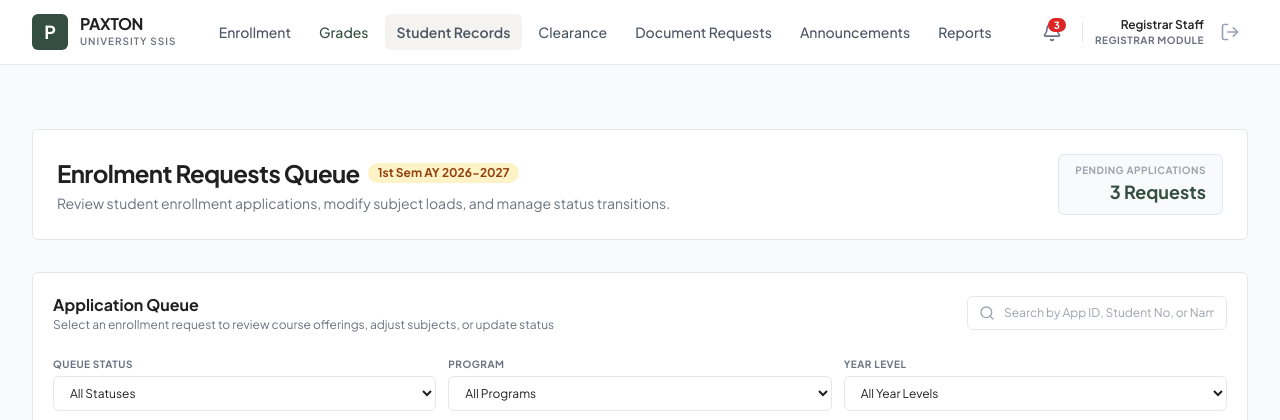
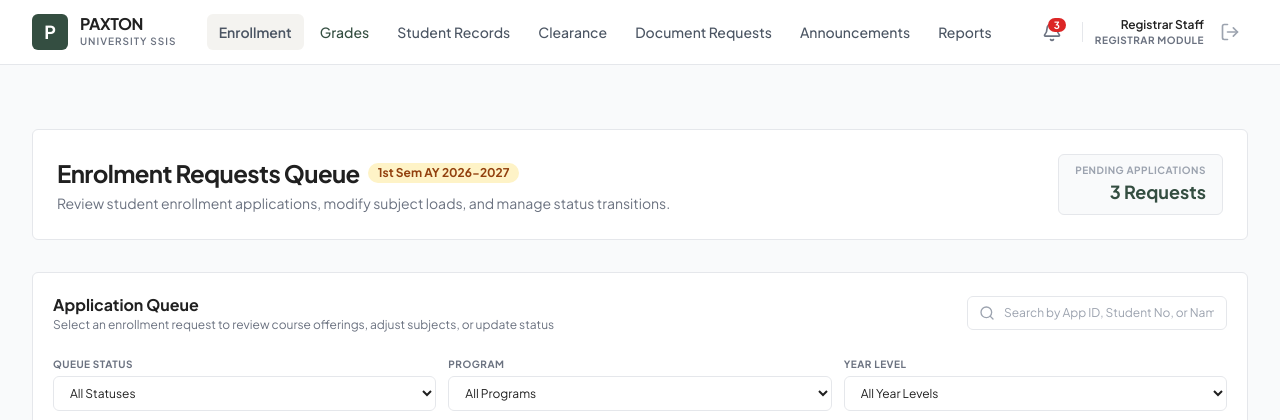
Before and after one commit to HatdogGG123/ssis-v2, a PHP site: page /php/registrar/enrollment.php in a window 1280 px wide. Shown: the top 420 px of the page. Run offline with PHP 8.4, Linux system fonts and the light colour scheme; some libraries are stand-ins or nearby versions.

Commit message:
Fixed Selected State

```diff
--- a/php/registrar/enrollment.php
+++ b/php/registrar/enrollment.php
@@ -61,9 +61,9 @@
 
                 <!-- Desktop Navigation Links (Updated Registrar Navigation Pages) -->
                 <nav class="hidden lg:flex items-center space-x-1 text-xs">
-                    <a href="enrollment.php" class="block px-3 py-2 rounded-md text-sm font-medium text-gray-600 hover:bg-gray-50">Enrollment</a>
+                    <a href="enrollment.php" class="block px-3 py-2 rounded-md text-sm font-semibold text-gray-600 hover:bg-gray-50 bg-brand-accent/30">Enrollment</a>
                     <a href="grades.php" class="block px-3 py-2 rounded-md text-sm font-medium text-brand-primary">Grades</a>
-                    <a href="studentRecords.php" class="block px-3 py-2 rounded-md text-sm font-semibold text-gray-600 hover:bg-gray-50 bg-brand-accent/30">Student Records</a>
+                    <a href="studentRecords.php" class="block px-3 py-2 rounded-md text-sm font-medium text-gray-600 hover:bg-gray-50">Student Records</a>
                     <a href="clearance.php" class="block px-3 py-2 rounded-md text-sm font-medium text-gray-600 hover:bg-gray-50">Clearance</a>
                     <a href="documentRequest.php" class="block px-3 py-2 rounded-md text-sm font-medium text-gray-600 hover:bg-gray-50">Document Requests</a>
                     <a href="announcements.php" class="block px-3 py-2 rounded-md text-sm font-medium text-gray-600 hover:bg-gray-50">Announcements</a>
@@ -102,8 +102,8 @@
 
         <!-- Mobile & Tablet Menu Dropdown (Updated Registrar Navigation Pages) -->
         <div id="mobile_menu" class="hidden lg:hidden border-t border-gray-200 bg-white px-4 pt-2 pb-4 space-y-1">
-            <a href="enrollment.php" class="block px-3 py-2 rounded-md text-sm font-medium text-gray-600 hover:bg-gray-50">Enrollment</a>
-            <a href="grades.php" class="block px-3 py-2 rounded-md text-sm font-semibold text-brand-primary bg-brand-accent/30">Grades</a>
+            <a href="enrollment.php" class="block px-3 py-2 rounded-md text-sm font-semibold text-gray-600 hover:bg-gray-50 bg-brand-accent/30">Enrollment</a>
+            <a href="grades.php" class="block px-3 py-2 rounded-md text-sm font-medium text-brand-primary">Grades</a>
             <a href="studentRecords.php" class="block px-3 py-2 rounded-md text-sm font-medium text-gray-600 hover:bg-gray-50">Student Records</a>
             <a href="clearance.php" class="block px-3 py-2 rounded-md text-sm font-medium text-gray-600 hover:bg-gray-50">Clearance</a>
             <a href="documentRequest.php" class="block px-3 py-2 rounded-md text-sm font-medium text-gray-600 hover:bg-gray-50">Document Requests</a>
```
